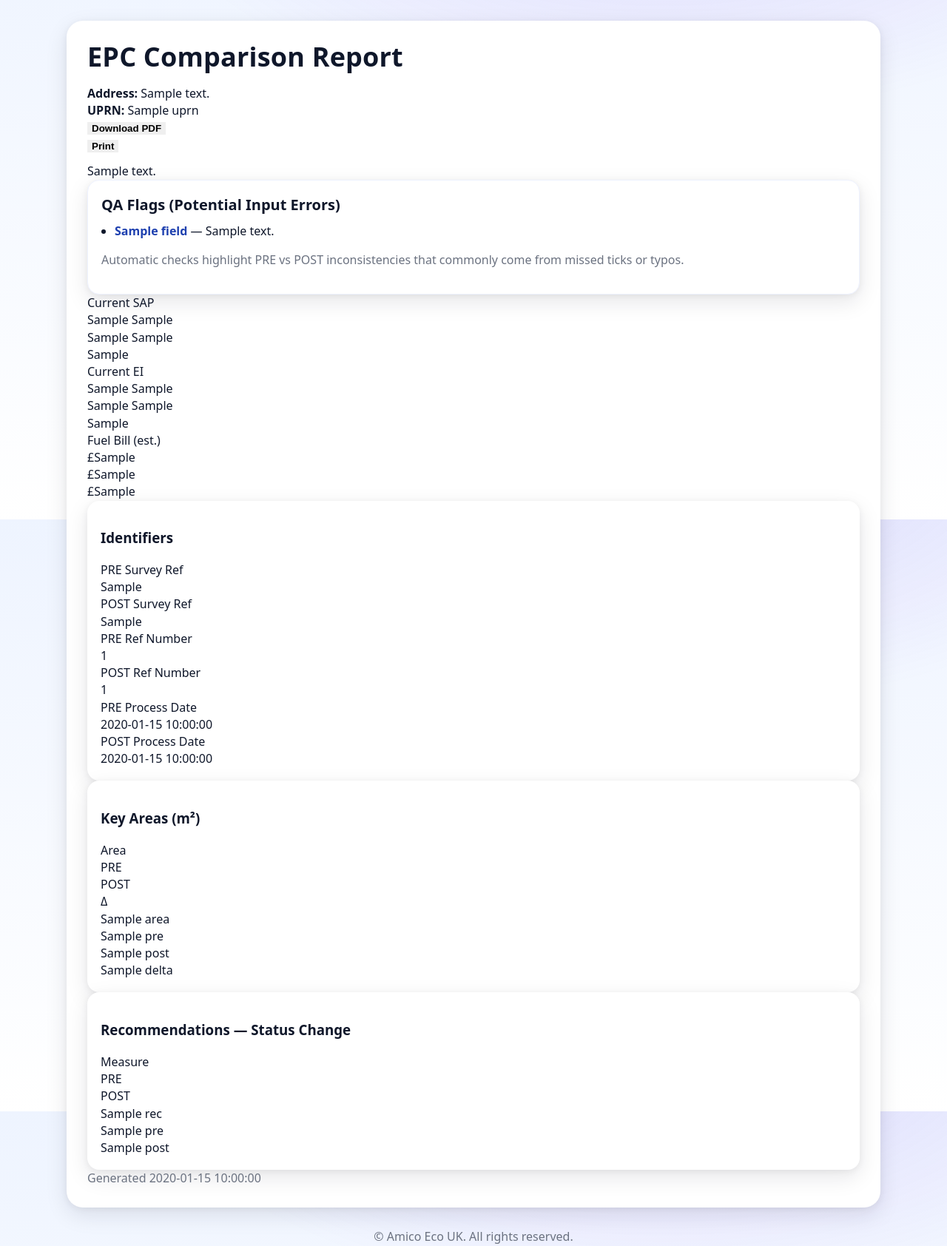
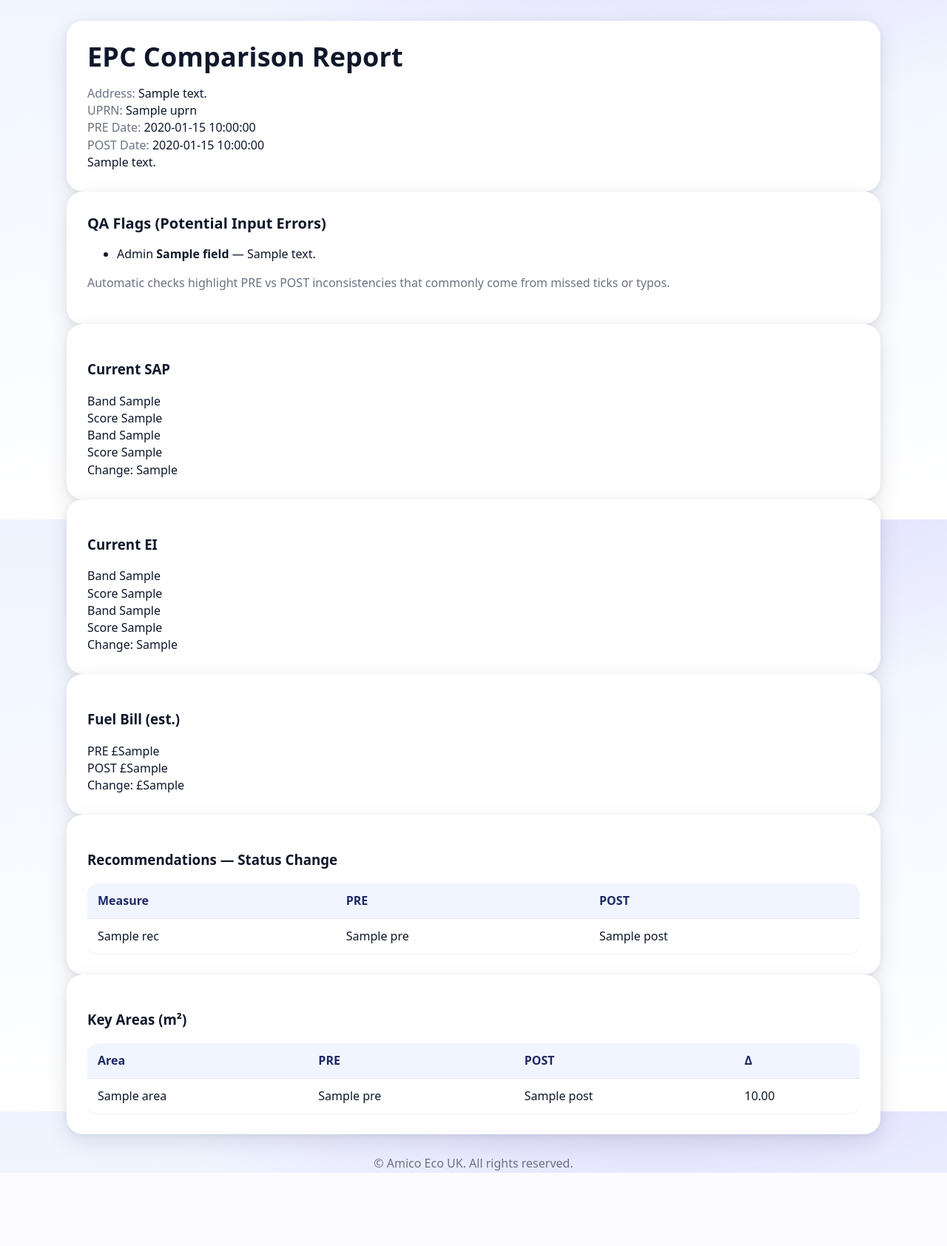
Before and after one commit to Ashley210109/COMPAREAMICOECO, a FastAPI app: template templates/report.html in a window 1280 px wide. Shown: the part 98-1782 px from the top of the page at 74% size. After the commit the page ends 1683 px from the top, so only its background shows below. Run offline with FastAPI, Linux system fonts and the light colour scheme; the template is opened without the code that fills it: most values are stand-ins (such as "Sample title", 1, 10 or a date in 2020).

Commit message:
Update report.html

```diff
--- a/templates/report.html
+++ b/templates/report.html
@@ -1,32 +1,30 @@
 {% extends "base.html" %}
+{% block title %}EPC Comparison Report · Amico Eco{% endblock %}
 {% block content %}
-<div class="card">
-  <div class="report-header">
-    <div>
-      <h1 class="card-title">EPC Comparison Report</h1>
-      <div class="meta">
-        <div><strong>Address:</strong> {{ header.address or "-" }}</div>
-        <div><strong>UPRN:</strong> {{ header.uprn or "-" }}</div>
-      </div>
-    </div>
-    <div class="report-actions">
-      <form method="post" action="/pdf">
-        <button class="btn">Download PDF</button>
-      </form>
-      <button class="btn btn-ghost" onclick="window.print()">Print</button>
-    </div>
+
+<div class="card vgap-16">
+  <h1 class="h2">EPC Comparison Report</h1>
+  <div class="kpis">
+    <div><span class="muted">Address:</span> {{ header.address or "-" }}</div>
+    <div><span class="muted">UPRN:</span> {{ header.uprn or "-" }}</div>
+    <div><span class="muted">PRE Date:</span> {{ header.pre_date or pre.summary.process_date or "-" }}</div>
+    <div><span class="muted">POST Date:</span> {{ header.post_date or post.summary.process_date or "-" }}</div>
   </div>
 
   {% if header.notes %}
-    <div class="alert alert-info">{{ header.notes }}</div>
+    <div class="note">{{ header.notes }}</div>
   {% endif %}
+</div>
 
 {% if qa_flags and qa_flags|length > 0 %}
-    <div class="panel qa-panel">
-      <h2>QA Flags (Potential Input Errors)</h2>
-      <ul class="qa-list">
+<div class="card info vgap-8">
+  <h2 class="h3">QA Flags (Potential Input Errors)</h2>
+  <ul class="list">
     {% for f in qa_flags %}
-          <li class="qa-item qa-{{ f.level }}">
+      <li>
+        <span class="badge {{ 'danger' if f.level=='error' else 'warn' if f.level=='warning' else 'info' }}">
+          {{ f.level|title }}
+        </span>
         <strong>{{ f.field }}</strong> — {{ f.message }}
       </li>
     {% endfor %}
@@ -35,80 +33,84 @@
 </div>
 {% endif %}
 
-  <div class="grid-3 kpis">
-    <div class="kpi">
-      <div class="kpi-label">Current SAP</div>
-      <div class="kpi-values">
-        <div class="chip chip-pre">{{ pre.summary.sap_current_band or "?" }} {{ pre.summary.sap_current or "?" }}</div>
-        <div class="chip chip-post">{{ post.summary.sap_current_band or "?" }} {{ post.summary.sap_current or "?" }}</div>
-        <div class="chip chip-delta">{{ diff.sap_change if diff.sap_change is not none else "—" }}</div>
+<div class="grid-2 vgap-16">
+  <div class="card vgap-8">
+    <h3 class="h4">Current SAP</h3>
+    <div class="stat-row">
+      <div class="stat">Band <span class="chip">{{ pre.summary.sap_current_band or '' }}</span></div>
+      <div class="stat">Score <span class="chip">{{ pre.summary.sap_current or '' }}</span></div>
     </div>
+    <div class="stat-row">
+      <div class="stat">Band <span class="chip accent">{{ post.summary.sap_current_band or '' }}</span></div>
+      <div class="stat">Score <span class="chip accent">{{ post.summary.sap_current or '' }}</span></div>
     </div>
-    <div class="kpi">
-      <div class="kpi-label">Current EI</div>
-      <div class="kpi-values">
-        <div class="chip chip-pre">{{ pre.summary.ei_current_band or "?" }} {{ pre.summary.ei_current or "?" }}</div>
-        <div class="chip chip-post">{{ post.summary.ei_current_band or "?" }} {{ post.summary.ei_current or "?" }}</div>
-        <div class="chip chip-delta">{{ diff.ei_change if diff.ei_change is not none else "—" }}</div>
+    {% if diff.sap_change is not none %}
+    <div class="delta">Change: <span class="chip {{ 'up' if diff.sap_change>0 else 'down' if diff.sap_change<0 else '' }}">{{ diff.sap_change }}</span></div>
+    {% endif %}
   </div>
+
+  <div class="card vgap-8">
+    <h3 class="h4">Current EI</h3>
+    <div class="stat-row">
+      <div class="stat">Band <span class="chip">{{ pre.summary.ei_current_band or '' }}</span></div>
+      <div class="stat">Score <span class="chip">{{ pre.summary.ei_current or '' }}</span></div>
     </div>
-    <div class="kpi">
-      <div class="kpi-label">Fuel Bill (est.)</div>
-      <div class="kpi-values">
-        <div class="chip chip-pre">£{{ pre.summary.fuel_bill if pre.summary.fuel_bill is not none else "?" }}</div>
-        <div class="chip chip-post">£{{ post.summary.fuel_bill if post.summary.fuel_bill is not none else "?" }}</div>
-        <div class="chip chip-delta">
-          {% if diff.fuel_bill_change is not none %}£{{ diff.fuel_bill_change }}{% else %}—{% endif %}
+    <div class="stat-row">
+      <div class="stat">Band <span class="chip accent">{{ post.summary.ei_current_band or '' }}</span></div>
+      <div class="stat">Score <span class="chip accent">{{ post.summary.ei_current or '' }}</span></div>
     </div>
-      </div>
+    {% if diff.ei_change is not none %}
+    <div class="delta">Change: <span class="chip {{ 'up' if diff.ei_change>0 else 'down' if diff.ei_change<0 else '' }}">{{ diff.ei_change }}</span></div>
+    {% endif %}
   </div>
 </div>
 
-  <div class="grid-2">
-    <div class="panel">
-      <h3>Identifiers</h3>
-      <div class="table-like">
-        <div class="row"><div>PRE Survey Ref</div><div>{{ pre.summary.survey_reference or "-" }}</div></div>
-        <div class="row"><div>POST Survey Ref</div><div>{{ post.summary.survey_reference or "-" }}</div></div>
-        <div class="row"><div>PRE Ref Number</div><div>{{ pre.summary.reference_number or "-" }}</div></div>
-        <div class="row"><div>POST Ref Number</div><div>{{ post.summary.reference_number or "-" }}</div></div>
-        <div class="row"><div>PRE Process Date</div><div>{{ header.pre_date or "-" }}</div></div>
-        <div class="row"><div>POST Process Date</div><div>{{ header.post_date or "-" }}</div></div>
+<div class="card vgap-8">
+  <h3 class="h4">Fuel Bill (est.)</h3>
+  <div class="stat-row">
+    <div class="stat">PRE <span class="chip">£{{ pre.summary.fuel_bill or '' }}</span></div>
+    <div class="stat">POST <span class="chip accent">£{{ post.summary.fuel_bill or '' }}</span></div>
+  </div>
+  {% if diff.fuel_bill_change is not none %}
+  <div class="delta">Change: <span class="chip {{ 'down' if diff.fuel_bill_change<0 else 'up' if diff.fuel_bill_change>0 else '' }}">£{{ diff.fuel_bill_change }}</span></div>
+  {% endif %}
+</div>
+
+<div class="grid-2 vgap-16">
+  <div class="card">
+    <h3 class="h4">Recommendations — Status Change</h3>
+    <table class="table">
+      <thead><tr><th>Measure</th><th>PRE</th><th>POST</th></tr></thead>
+      <tbody>
+        {% for name, vals in diff.recs.items() %}
+          <tr>
+            <td>{{ name }}</td>
+            <td>{{ vals.pre or '-' }}</td>
+            <td>{{ vals.post or '-' }}</td>
+          </tr>
+        {% endfor %}
+      </tbody>
+    </table>
+  </div>
+
+  <div class="card">
+    <h3 class="h4">Key Areas (m²)</h3>
+    <table class="table">
+      <thead><tr><th>Area</th><th>PRE</th><th>POST</th><th>Δ</th></tr></thead>
+      <tbody>
+        {% for label, vals in diff.areas.items() %}
+          <tr>
+            <td>{{ label }}</td>
+            <td>{{ vals.pre if vals.pre is not none else '-' }}</td>
+            <td>{{ vals.post if vals.post is not none else '-' }}</td>
+            <td class="{{ 'pos' if vals.delta and vals.delta>0 else 'neg' if vals.delta and vals.delta<0 else '' }}">
+              {% if vals.delta is not none %}{{ '%.2f'|format(vals.delta) }}{% else %}-{% endif %}
+            </td>
+          </tr>
+        {% endfor %}
+      </tbody>
+    </table>
   </div>
 </div>
 
-    <div class="panel">
-      <h3>Key Areas (m²)</h3>
-      <div class="table-like header-3">
-        <div class="row head">
-          <div>Area</div><div>PRE</div><div>POST</div><div>Δ</div>
-        </div>
-        {% for label, obj in diff.areas.items() %}
-          <div class="row">
-            <div>{{ label }}</div>
-            <div>{{ obj.pre if obj.pre is not none else "-" }}</div>
-            <div>{{ obj.post if obj.post is not none else "-" }}</div>
-            <div>{% if obj.delta is not none %}{{ obj.delta }}{% else %}—{% endif %}</div>
-          </div>
-        {% endfor %}
-      </div>
-    </div>
-  </div>
-
-  <div class="panel">
-    <h3>Recommendations — Status Change</h3>
-    <div class="table-like header-3">
-      <div class="row head"><div>Measure</div><div>PRE</div><div>POST</div></div>
-      {% for name, o in diff.recs.items() %}
-        <div class="row">
-          <div>{{ name }}</div>
-          <div>{{ o.pre or "-" }}</div>
-          <div>{{ o.post or "-" }}</div>
-        </div>
-      {% endfor %}
-    </div>
-  </div>
-
-  <div class="muted small">Generated {{ now }}</div>
-</div>
 {% endblock %}
```
Lines whose indentation alone changed are shown as unchanged.
